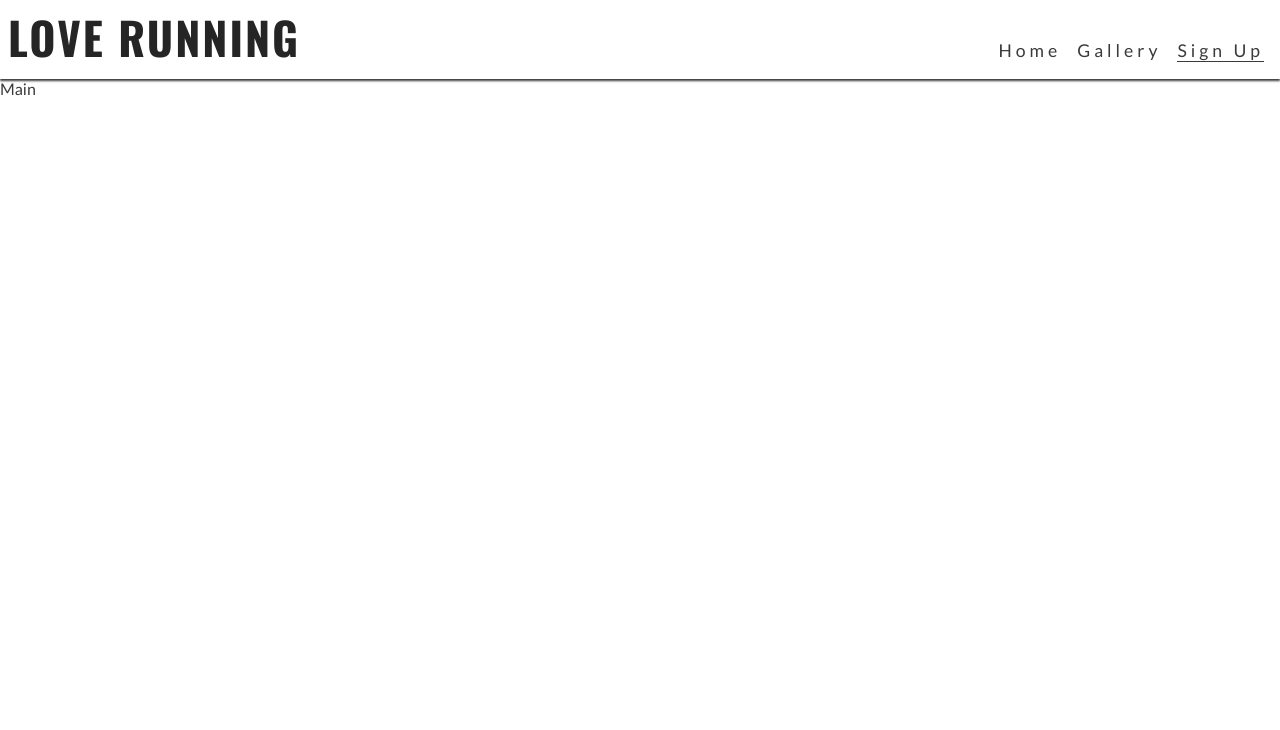
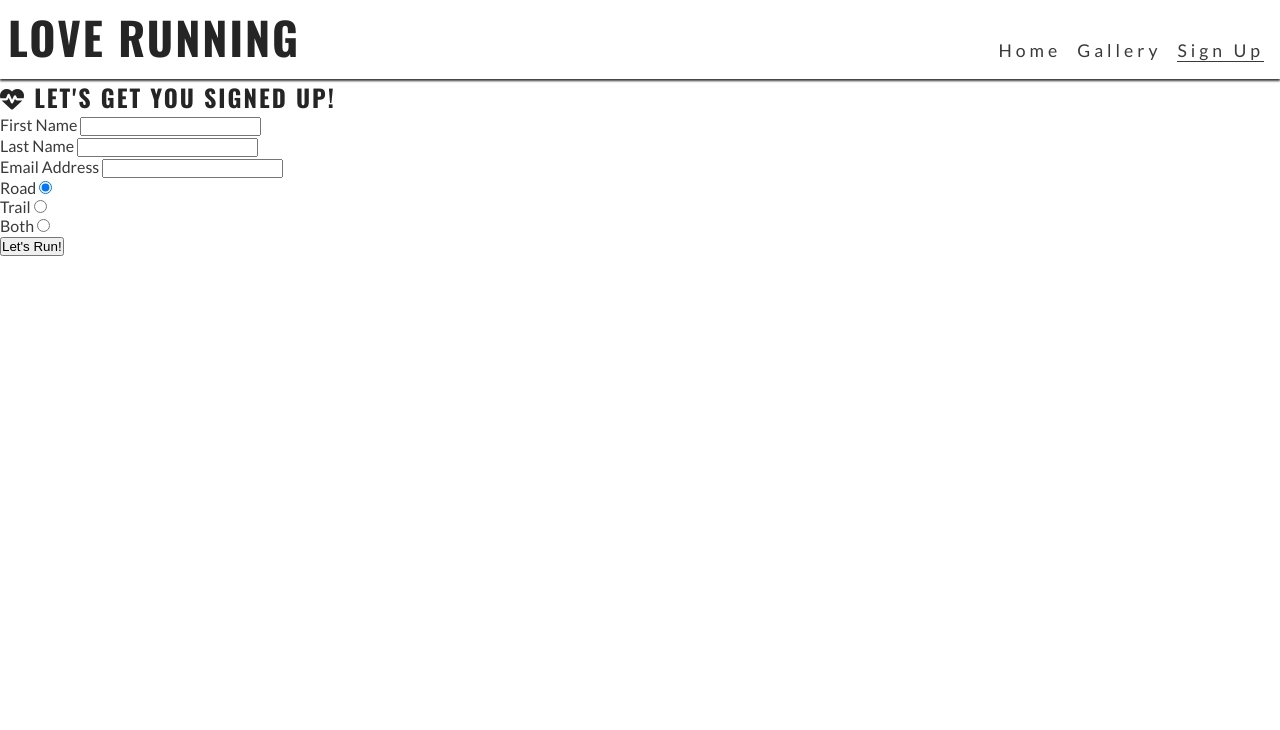
Before and after one commit to StephenB117/Love-running, a plain HTML site: page signup.html in a window 1280 px wide. Shown: the top 730 px of the page. Drawn offline with nearby package versions, Linux system fonts and the light colour scheme.

Commit message:
add: added signup form

```diff
--- a/signup.html
+++ b/signup.html
@@ -31,7 +31,34 @@
         </nav>
     </header>
     <main>
-        Main
+        <section id="signup">
+            <form action="https://formdump.codeinstitute.net" mehtod="POST" id="signup-form">
+                <h2><i class="fa-solid fa-heart-pulse"> </i> let's get you signed up! </i></h2>
+                <label for="first_name">First Name</label>
+                <input type="text" id="first_name" name="first_name" class="text-input" required>
+                <br>
+                <label for="last_name">Last Name</label>
+                <input type="text" id="last_name" name="last_name" class="text-input" required>
+                <br>
+                <label for="email_address">Email Address</label>
+                <input type="email" id="email_address" name="email_address" class="text-input" required>
+                <br>
+                <div class="radio-buttons">
+                    <div>
+                        <label for="road">Road</label>
+                        <input type="radio" id="road" value="road" name="running_preference"  required checked>
+                    </div>
+                    <div>
+                        <label for="trail">Trail</label>
+                        <input type="radio" id="trail" value="trail" name="running_preference" required>
+                    </div>
+                    <div>
+                        <label for="both">Both</label>
+                        <input type="radio" id="both" value="both" name="running_preference" required>
+                    </div>
+                <button type="submit" class="join-button">Let's Run!</button>
+            </form>
+        </section>
     </main>
     <footer>
         <ul id="social-networks">
```
